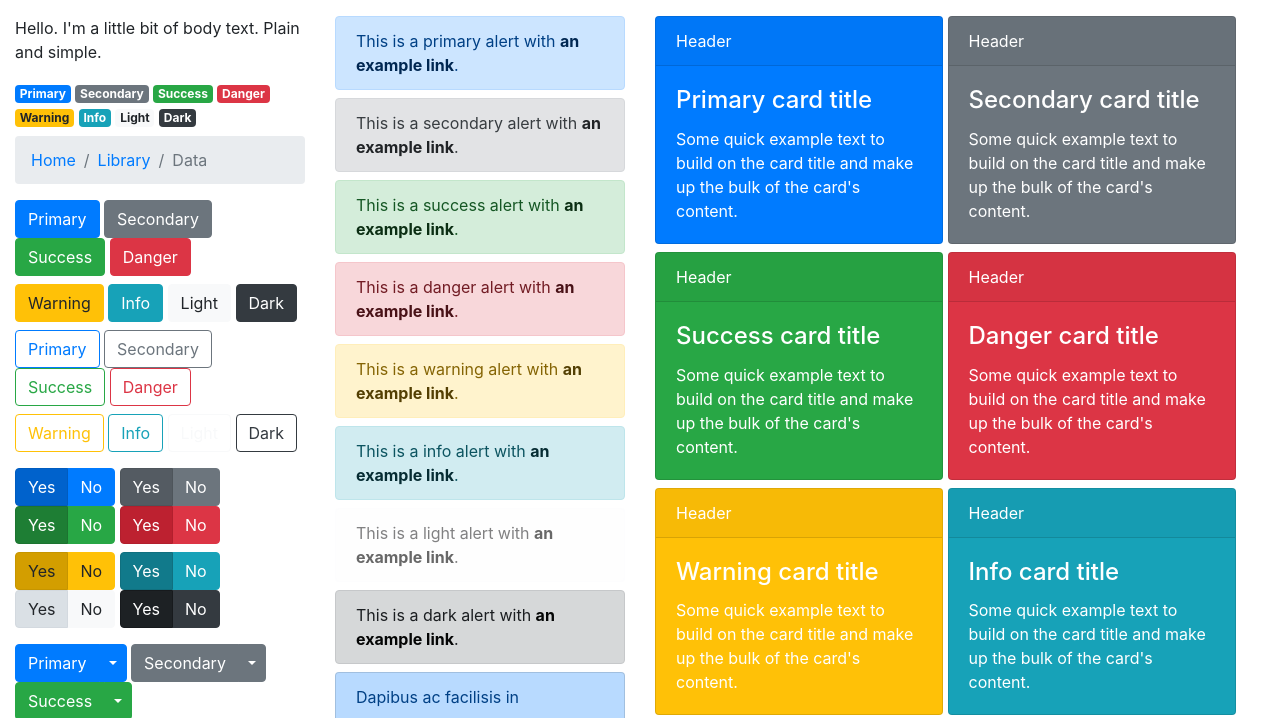
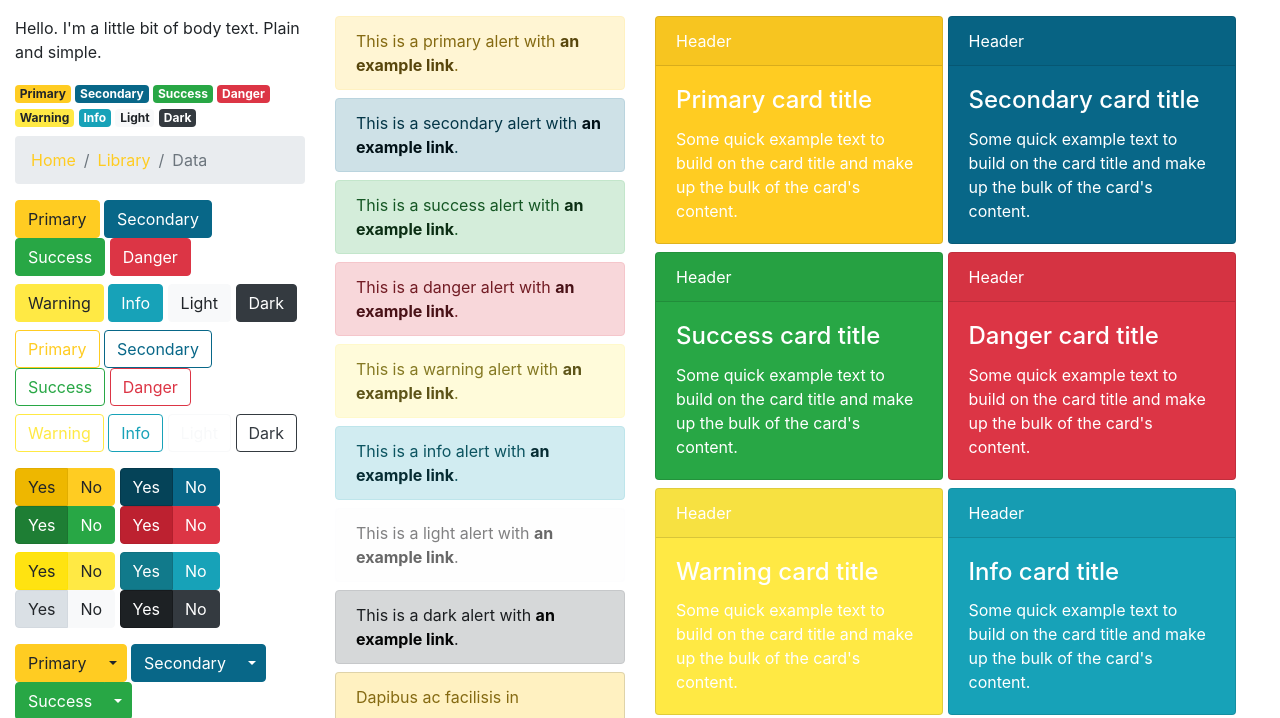
Before and after one commit to zhan0499/mtm6330-week-9, a website: page index.html in a window 1280 px wide. Shown: the part 56-774 px from the top of the page. Drawn offline with nearby package versions, Linux system fonts and the light colour scheme.

Commit message:
Adds custom variables to overwrite BootStrap defaults

```diff
--- a/scss/_custom-variables.scss
+++ b/scss/_custom-variables.scss
@@ -0,0 +1,3 @@
+$primary: #FFcc22;
+$secondary: #086788;
+$warning: #FFE944;
```
Also changed, not shown: css/main.css, css/min/main.css.
